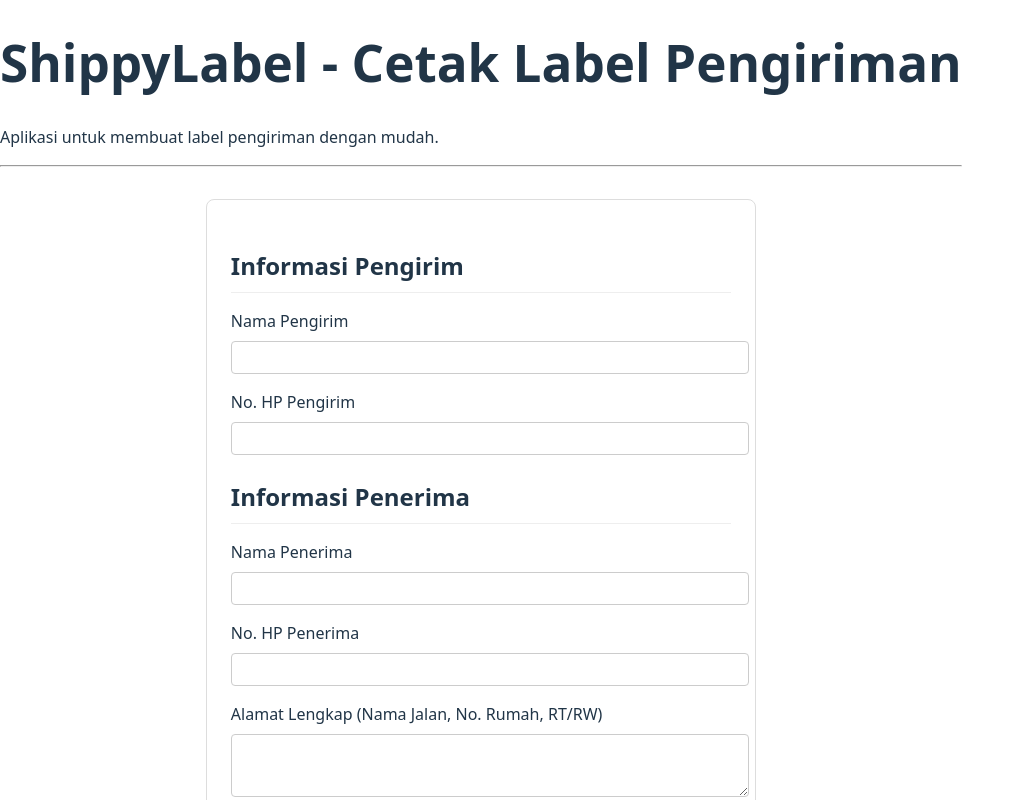
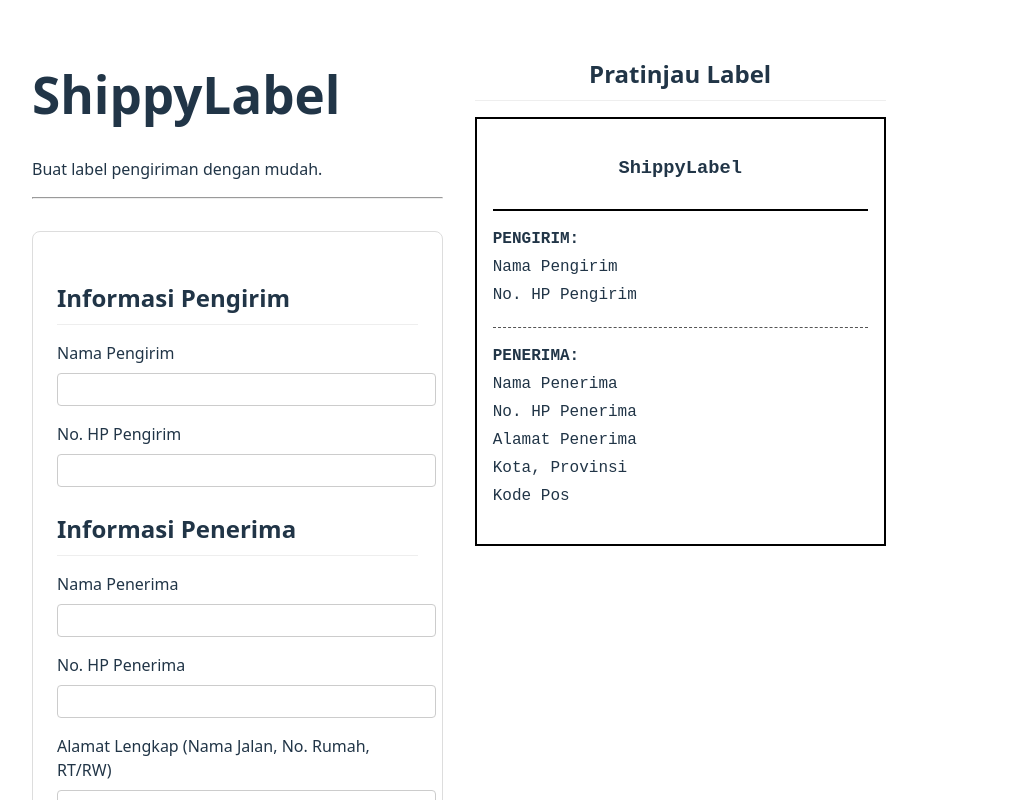
Before and after one commit to 5leepy/shippy, a React (Vite) app: page / in a window 1280 px wide. Shown: the top 800 px of the page, without its empty margins (0-1025 px from the left). Built offline with nearby package versions, Linux system fonts and the light colour scheme.

Commit message:
feat: tampilkan pratinjau label dan lakukan lifting state

```diff
--- a/src/App.css
+++ b/src/App.css
@@ -29,3 +29,57 @@
   border-bottom: 1px solid #eee;
   padding-bottom: 0.5rem;
 }
+
+/* Layout Utama */
+.app-container {
+  display: flex;
+  flex-wrap: wrap;
+  gap: 2rem;
+  padding: 2rem;
+}
+
+.form-section {
+  flex: 1;
+  min-width: 400px;
+}
+
+.preview-section {
+  flex: 1;
+  min-width: 400px;
+}
+
+/* Styling Label Preview */
+.label-preview-container h2 {
+  text-align: center;
+}
+
+.shipping-label {
+  border: 2px solid black;
+  padding: 1rem;
+  font-family: 'Courier New', Courier, monospace;
+  max-width: 400px;
+  margin: 1rem auto;
+  background: white;
+}
+
+.label-header {
+  text-align: center;
+  border-bottom: 2px solid black;
+  padding-bottom: 0.5rem;
+  margin-bottom: 1rem;
+}
+
+.label-section {
+  border-bottom: 1px dashed #555;
+  padding-bottom: 1rem;
+  margin-bottom: 1rem;
+}
+
+.label-section:last-child {
+  border-bottom: none;
+  margin-bottom: 0;
+}
+
+.label-section p {
+  margin: 4px 0;
+}
--- /dev/null
+++ b/src/components/LabelPreview.jsx
@@ -0,0 +1,32 @@
+import React from 'react';
+
+// Komponen ini menerima 'data' sebagai prop
+function LabelPreview({ data }) {
+  return (
+    <div className="label-preview-container">
+      <h2>Pratinjau Label</h2>
+      <div className="shipping-label">
+        <div className="label-header">
+          <h3>ShippyLabel</h3>
+        </div>
+        <div className="label-section">
+          <strong>PENGIRIM:</strong>
+          <p>{data.senderName || 'Nama Pengirim'}</p>
+          <p>{data.senderPhone || 'No. HP Pengirim'}</p>
+        </div>
+        <div className="label-section">
+          <strong>PENERIMA:</strong>
+          <p>{data.recipientName || 'Nama Penerima'}</p>
+          <p>{data.recipientPhone || 'No. HP Penerima'}</p>
+          <p>{data.recipientAddress || 'Alamat Penerima'}</p>
+          <p>
+            {(data.recipientCity || 'Kota') + ', ' + (data.recipientProvince || 'Provinsi')}
+          </p>
+          <p>{data.recipientPostalCode || 'Kode Pos'}</p>
+        </div>
+      </div>
+    </div>
+  );
+}
+
+export default LabelPreview;
--- a/src/components/ShippingForm.jsx
+++ b/src/components/ShippingForm.jsx
@@ -1,42 +1,24 @@
 import React, { useState, useEffect } from 'react';
 import { provinces } from '../data/alamat.js';
 
-function ShippingForm() {
-    // Buat state untuk menampung semua data form
-  const [formData, setFormData] = useState({
-    senderName: '',
-    senderPhone: '',
-    recipientName: '',
-    recipientPhone: '',
-    recipientAddress: '',
-    recipientProvince: '',
-    recipientCity: '',
-    recipientPostalCode: '',
-  });
+// Terima formData, handleChange, dan setFormData dari props
+function ShippingForm({ formData, handleChange, setFormData }) {
+  const [cities, setCities] = useState([]);
 
-    const [cities, setCities] = useState([]);
-
-    useEffect(() => {
+  useEffect(() => {
     if (formData.recipientProvince) {
       const selectedProvince = provinces.find(p => p.name === formData.recipientProvince);
       setCities(selectedProvince ? selectedProvince.cities : []);
-      // Reset pilihan kota jika provinsi berubah
+      // Reset kota saat provinsi berubah. Gunakan setFormData dari props.
       setFormData(prev => ({ ...prev, recipientCity: '' }));
     } else {
       setCities([]);
     }
-  }, [formData.recipientProvince]);
+  }, [formData.recipientProvince, setFormData]);
 
-  const handleChange = (e) => {
-  const { name, value } = e.target;
-  setFormData(prevState => ({
-    ...prevState,
-    [name]: value
-  }));
-};
   return (
     <form className="shipping-form">
-      {/* --- Bagian Pengirim (Tetap Sama) --- */}
+      {/* ... semua input field tidak berubah, karena mereka sudah menggunakan formData dan handleChange ... */}
       <h2>Informasi Pengirim</h2>
       <div className="form-group">
         <label htmlFor="senderName">Nama Pengirim</label>
@@ -47,7 +29,6 @@
         <input type="text" id="senderPhone" name="senderPhone" value={formData.senderPhone} onChange={handleChange} />
       </div>
 
-      {/* --- Bagian Penerima (Dengan Perubahan) --- */}
       <h2>Informasi Penerima</h2>
       <div className="form-group">
         <label htmlFor="recipientName">Nama Penerima</label>
@@ -61,8 +42,6 @@
         <label htmlFor="recipientAddress">Alamat Lengkap (Nama Jalan, No. Rumah, RT/RW)</label>
         <textarea id="recipientAddress" name="recipientAddress" rows="3" value={formData.recipientAddress} onChange={handleChange}></textarea>
       </div>
-
-      {/* Dropdown Provinsi */}
       <div className="form-group">
         <label htmlFor="recipientProvince">Provinsi</label>
         <select id="recipientProvince" name="recipientProvince" value={formData.recipientProvince} onChange={handleChange}>
@@ -72,8 +51,6 @@
           ))}
         </select>
       </div>
-
-      {/* Dropdown Kota/Kabupaten */}
       <div className="form-group">
         <label htmlFor="recipientCity">Kota / Kabupaten</label>
         <select id="recipientCity" name="recipientCity" value={formData.recipientCity} onChange={handleChange} disabled={!formData.recipientProvince}>
@@ -83,8 +60,6 @@
           ))}
         </select>
       </div>
-
-      {/* Input Kode Pos */}
       <div className="form-group">
         <label htmlFor="recipientPostalCode">Kode Pos</label>
         <input type="text" id="recipientPostalCode" name="recipientPostalCode" value={formData.recipientPostalCode} onChange={handleChange} />
--- a/src/pages/HomePage.jsx
+++ b/src/pages/HomePage.jsx
@@ -1,16 +1,46 @@
-import React from 'react';
+import React, { useState } from 'react';
 import ShippingForm from '../components/ShippingForm';
+import LabelPreview from '../components/LabelPreview'; // <-- Impor komponen baru
 
 function HomePage() {
+
+  const [formData, setFormData] = useState({
+    senderName: '',
+    senderPhone: '',
+    recipientName: '',
+    recipientPhone: '',
+    recipientAddress: '',
+    recipientProvince: '',
+    recipientCity: '',
+    recipientPostalCode: '',
+  });
+
+
+  const handleChange = (e) => {
+    const { name, value } = e.target;
+    setFormData(prevState => ({
+      ...prevState,
+      [name]: value
+    }));
+  };
+
   return (
-    <div>
-      <h1>ShippyLabel - Cetak Label Pengiriman</h1>
-      <p>Aplikasi untuk membuat label pengiriman dengan mudah.</p>
-
-      <hr />
-
-      {/* TAMPILKAN FORM DI SINI */}
-      <ShippingForm />
+    <div className="app-container">
+      <div className="form-section">
+        <h1>ShippyLabel</h1>
+        <p>Buat label pengiriman dengan mudah.</p>
+        <hr />
+        {/* Kirim state dan fungsi sebagai props ke ShippingForm */}
+        <ShippingForm
+          formData={formData}
+          handleChange={handleChange}
+          setFormData={setFormData} // setFormData juga dikirim untuk dropdown
+        />
+      </div>
+      <div className="preview-section">
+        {/* Kirim state sebagai prop ke LabelPreview */}
+        <LabelPreview data={formData} />
+      </div>
     </div>
   );
 }
```
